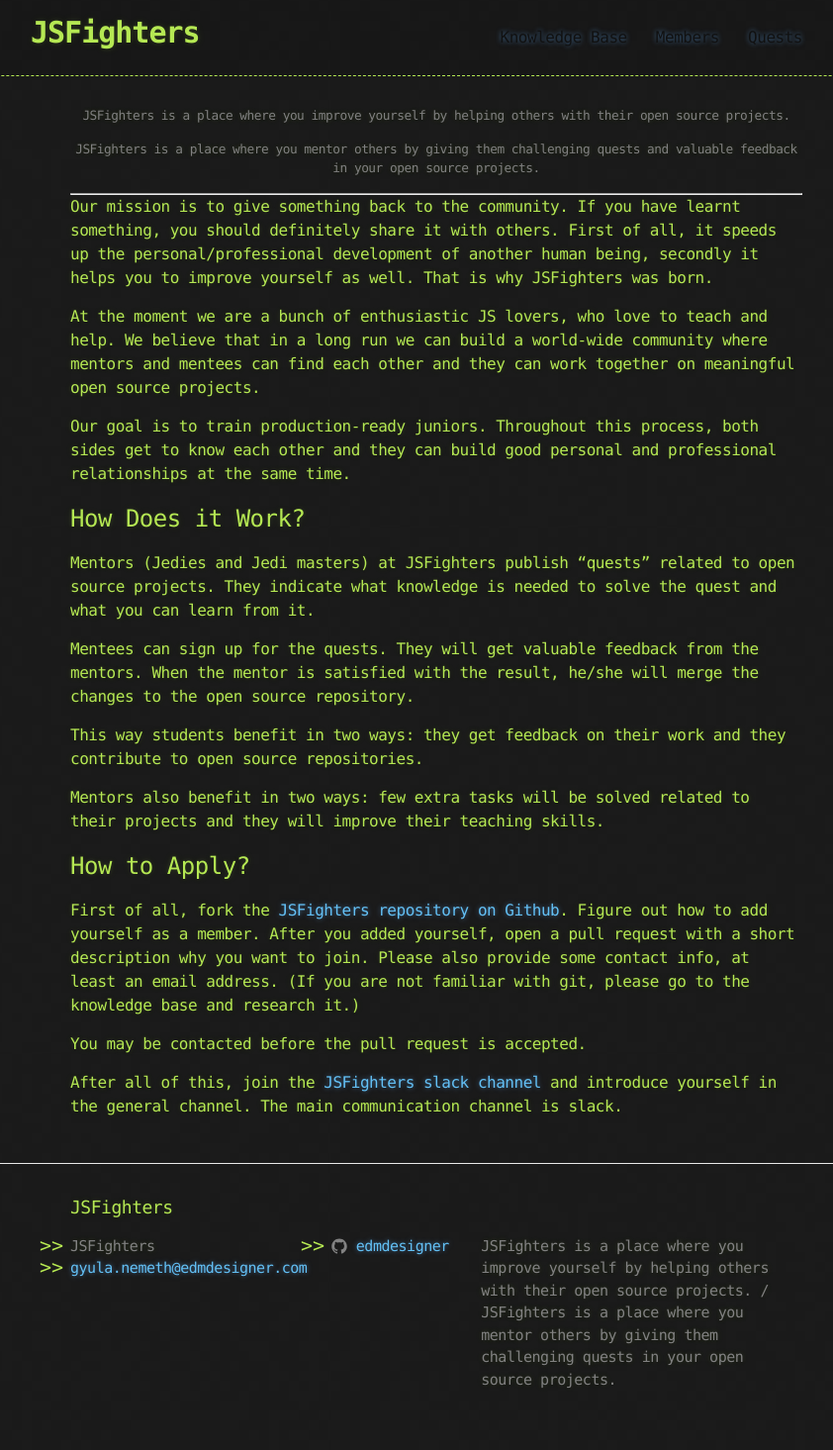
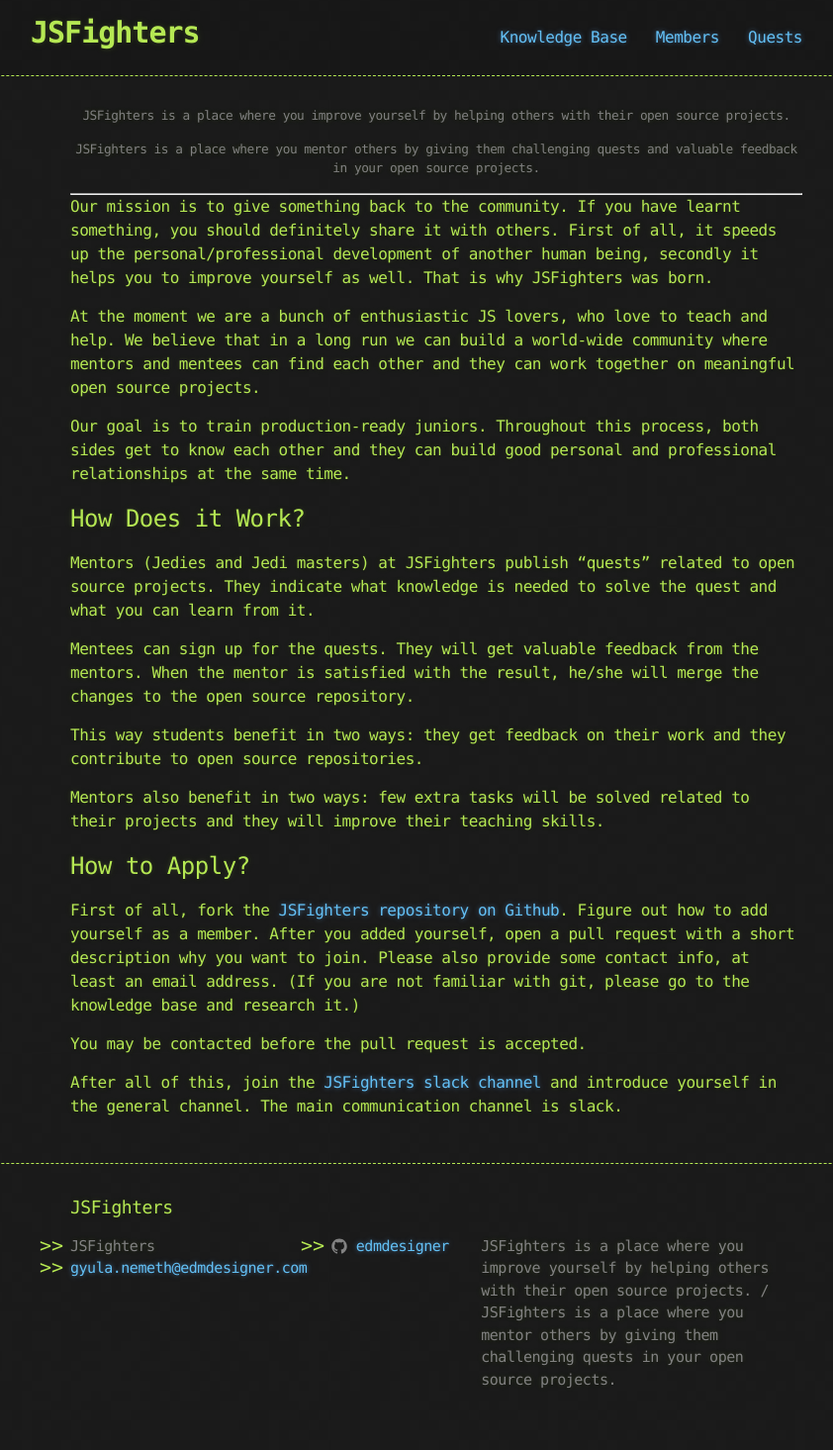
Before and after one commit to marczinkask/JSFighters, a Jekyll site: the page built from index.md, in a window 1280 px wide. Shown: the whole page at 99% size, without its empty margins (199-1041 px from the left). Built offline with Jekyll 4.4.1, drawn with Linux system fonts in a browser that asks for light colours.

```diff
--- a/_sass/_base.scss
+++ b/_sass/_base.scss
@@ -110,7 +110,7 @@ a {
  * Blockquotes
  */
 blockquote {
-    color: $grey-color;
+    color: #a9a9a9;
     border-left: 4px solid $grey-color-light;
     padding-left: $spacing-unit / 2;
     font-size: 18px;
@@ -130,9 +130,9 @@ blockquote {
 pre,
 code {
     font-size: 15px;
-    border: 1px solid $grey-color-light;
+    border: 1px solid rgba(255, 255, 255, 0.15);
     border-radius: 3px;
-    background-color: #eef;
+    color: #b5e853;
 }
 
 code {
--- a/_sass/_layout.scss
+++ b/_sass/_layout.scss
@@ -32,7 +32,7 @@
     }
 
     .page-link {
-        color: $text-color;
+        color: #63c0f5;
         line-height: $base-line-height;
 
         // Gaps between nav items, but not on the last one
@@ -97,7 +97,7 @@
  * Site footer
  */
 .site-footer {
-    border-top: 1px solid $grey-color-light;
+    border-top: 1px dashed #b5e853;
     padding: $spacing-unit 0;
 }
 
--- a/_sass/_syntax-highlighting.scss
+++ b/_sass/_syntax-highlighting.scss
@@ -6,7 +6,7 @@
     @extend %vertical-rhythm;
 
     .highlighter-rouge & {
-      background: #eef;
+      background: #2a2a2a;
     }
 
     .c     { color: #998; font-style: italic } // Comment
```
